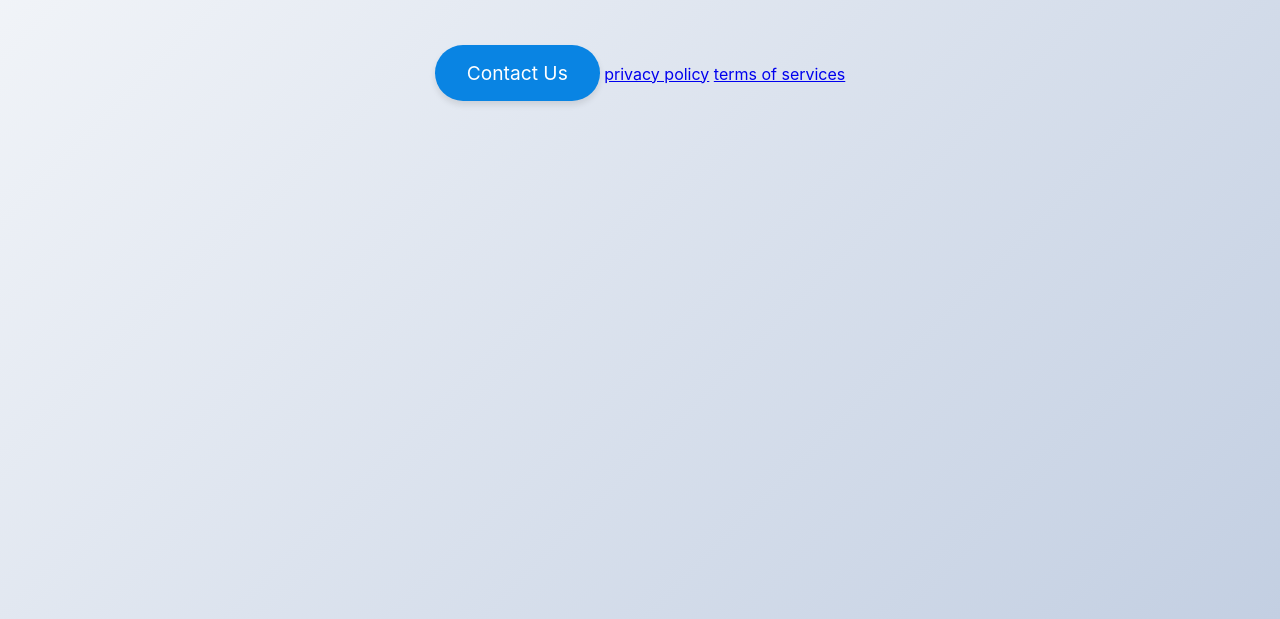
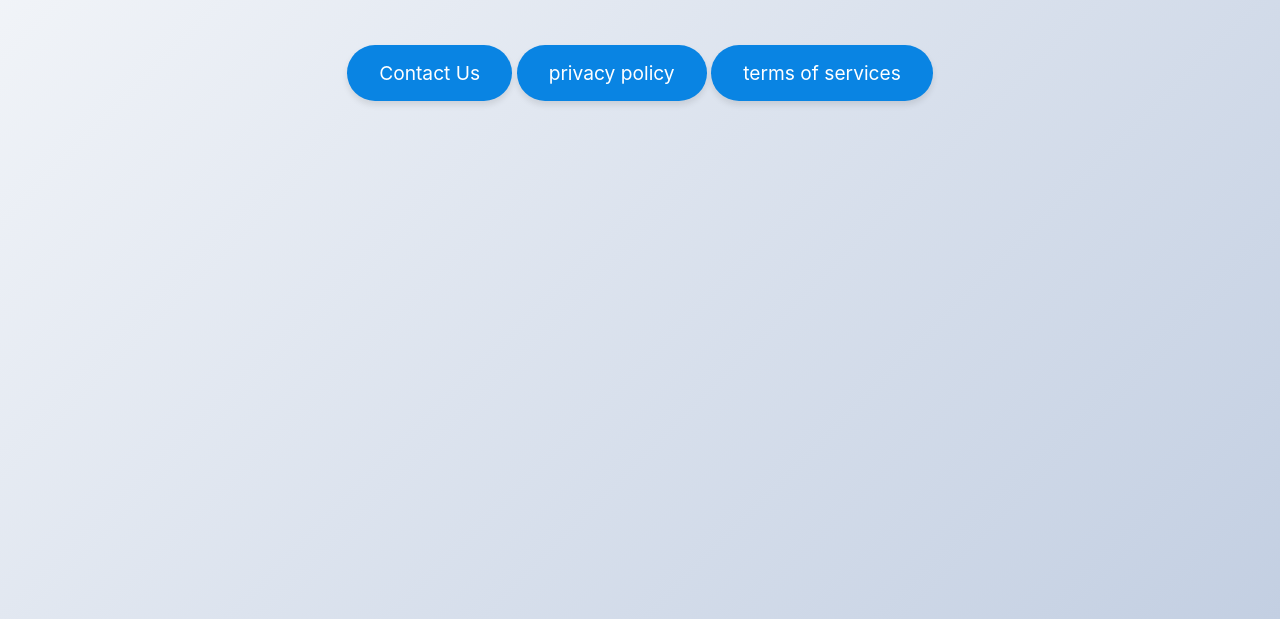
Before and after one commit to men3malgmatti/NumisPal, a plain HTML site: page index.html in a window 1280 px wide. Shown: the part 181-800 px from the top of the page. Drawn offline with Linux system fonts and the light colour scheme.

Commit message:
Update index.html

```diff
--- a/index.html
+++ b/index.html
@@ -87,8 +87,8 @@
         <p class="description">
 Identify and price your coins with just one click        </p>
         <a href="mailto:monem.dakheel@gmail.com" class="contact-btn">Contact Us</a>
-        <a href="https://men3malgmatti.github.io/CoinGuide/privacy-policy" >privacy policy</a>
-        <a href="https://men3malgmatti.github.io/CoinGuide/terms-of-service" >terms of services</a>
+        <a href="https://men3malgmatti.github.io/CoinGuide/privacy-policy" class="contact-btn" >privacy policy</a>
+        <a href="https://men3malgmatti.github.io/CoinGuide/terms-of-service" class="contact-btn">terms of services</a>
     </div>
 </body>
 </html>
```
